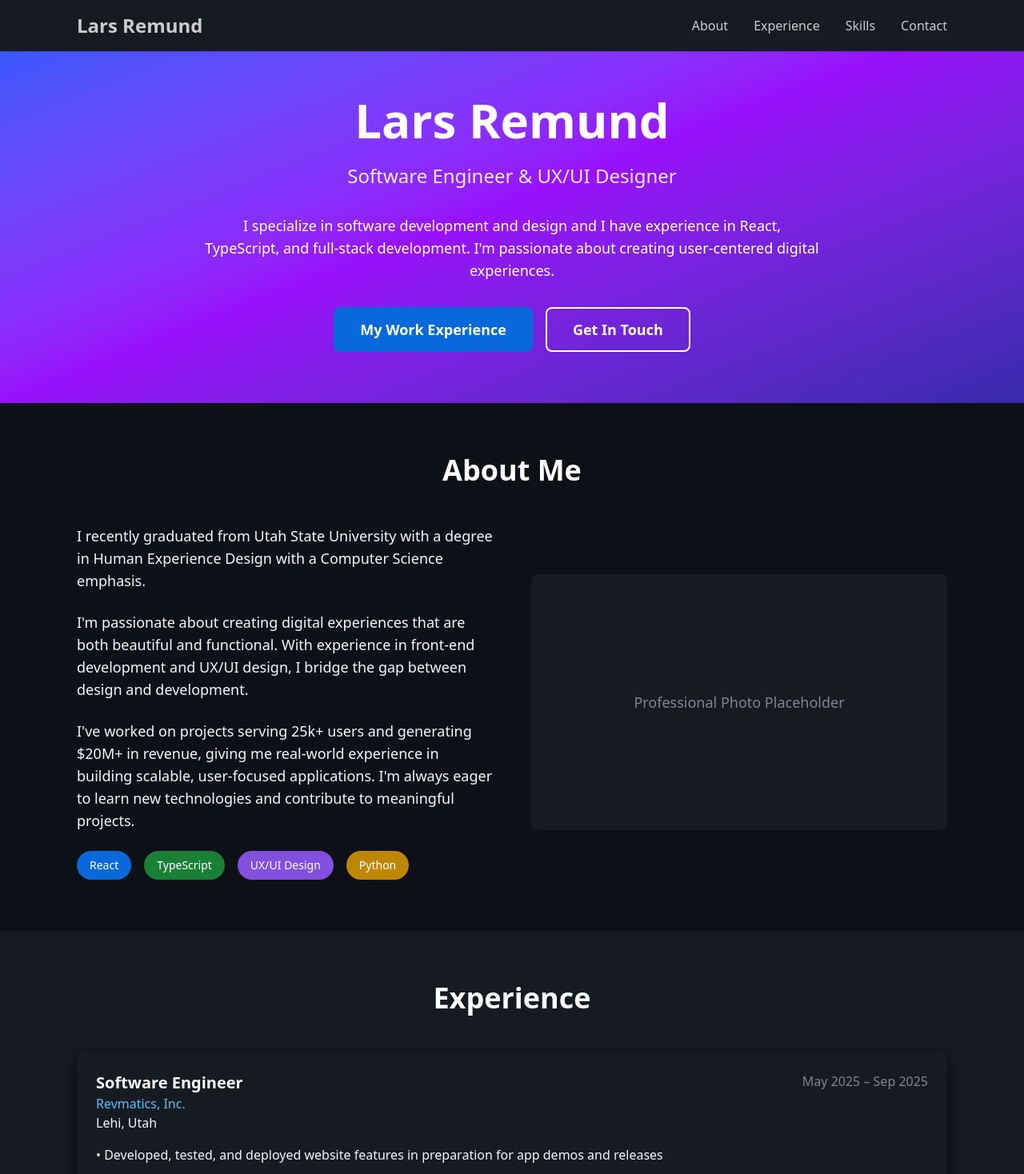
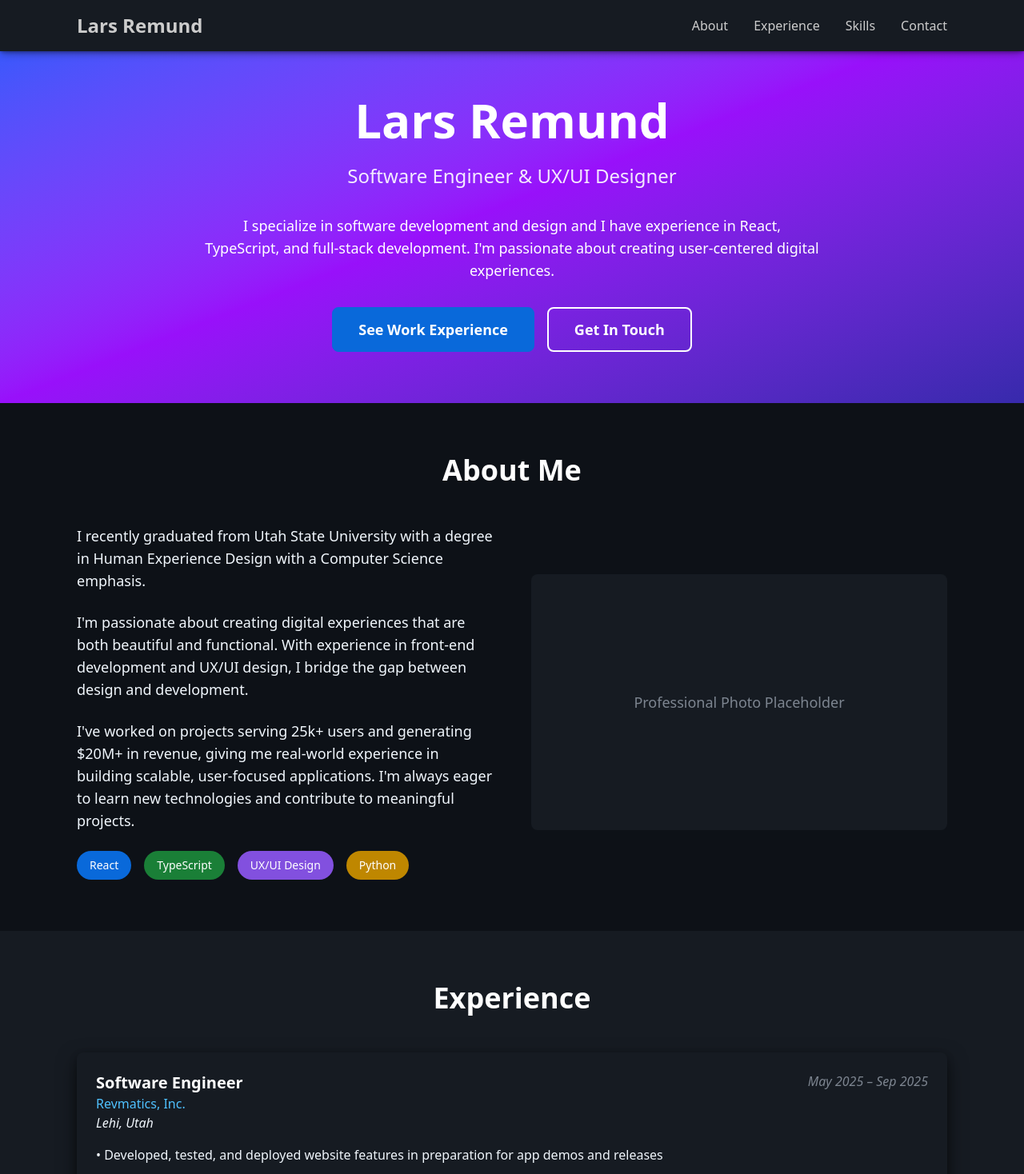
Before and after one commit to laremund/portfolio, a React (Vite) app: page / in a window 1280 px wide. Shown: the top 1468 px of the page at 80% size. Built offline with nearby package versions, Linux system fonts and the light colour scheme.

Commit message:
feat: style and language revisions

```diff
--- a/src/App.tsx
+++ b/src/App.tsx
@@ -10,7 +10,7 @@ function App() {
   return (
     <div className="min-h-screen" style={{backgroundColor: '#0d1117'}}>
       {/* Navigation */}
-      <nav className="fixed top-0 w-full shadow-sm z-50" style={{backgroundColor: '#161b22'}}>
+      <nav className="fixed top-0 w-full z-50" style={{backgroundColor: '#161b22', boxShadow: '0 4px 10px -2px rgba(0, 0, 0, 0.4), 0 2px 4px -1px rgba(0, 0, 0, 0.3)'}}>
         <div className="max-w-6xl mx-auto px-4 sm:px-6 lg:px-8">
           <div className="flex justify-between items-center py-4">
             <div className="text-2xl font-bold" style={{color: '#cccccc'}}>Lars Remund</div>
@@ -18,6 +18,7 @@ function App() {
               <a href="#about" className="transition-colors" style={{color: '#cccccc'}} onMouseEnter={(e) => (e.target as HTMLElement).style.color = '#ffffff'} onMouseLeave={(e) => (e.target as HTMLElement).style.color = '#cccccc'}>About</a>
               <a href="#experience" className="transition-colors" style={{color: '#cccccc'}} onMouseEnter={(e) => (e.target as HTMLElement).style.color = '#ffffff'} onMouseLeave={(e) => (e.target as HTMLElement).style.color = '#cccccc'}>Experience</a>
               <a href="#skills" className="transition-colors" style={{color: '#cccccc'}} onMouseEnter={(e) => (e.target as HTMLElement).style.color = '#ffffff'} onMouseLeave={(e) => (e.target as HTMLElement).style.color = '#cccccc'}>Skills</a>
+              {/* TODO: uncomment this when portfolio is ready */}
               {/* <a href="#portfolio" className="transition-colors" style={{color: '#cccccc'}} onMouseEnter={(e) => (e.target as HTMLElement).style.color = '#ffffff'} onMouseLeave={(e) => (e.target as HTMLElement).style.color = '#cccccc'}>Portfolio</a> */}
               <a href="#contact" className="transition-colors" style={{color: '#cccccc'}} onMouseEnter={(e) => (e.target as HTMLElement).style.color = '#ffffff'} onMouseLeave={(e) => (e.target as HTMLElement).style.color = '#cccccc'}>Contact</a>
             </div>
@@ -51,7 +52,7 @@ function App() {
           </p>
           <div className="flex flex-col sm:flex-row gap-4 justify-center">
             <Button href="#experience" variant="primary" size="lg">
-              My Work Experience
+              See Work Experience
             </Button>
             <Button href="#contact" variant="outline" size="lg">
               Get In Touch
@@ -159,6 +160,7 @@ function App() {
       </section>
 
       {/* Portfolio Section */}
+      {/* TODO: uncomment this when portfolio is ready */}
       {/* <section id="portfolio" className="py-16" style={{backgroundColor: '#161b22'}}>
         <div className="max-w-6xl mx-auto px-4 sm:px-6 lg:px-8">
           <h2 className="text-4xl font-bold text-center mb-12" style={{color: '#ffffff'}}>Portfolio</h2>
--- a/src/components/ExperienceCard/ExperienceCard.tsx
+++ b/src/components/ExperienceCard/ExperienceCard.tsx
@@ -19,9 +19,9 @@ export default function ExperienceCard({
         <div>
           <h3 className="text-xl font-semibold" style={{color: '#ffffff'}}>{title}</h3>
           <p className="font-medium" style={{color: '#4fc1ff'}}>{company}</p>
-          <p style={{color: '#f0f6fc'}}>{location}</p>
+          <p className="italic" style={{color: '#f0f6fc'}}>{location}</p>
         </div>
-        <span className="mt-2 md:mt-0" style={{color: '#7d8590'}}>{duration}</span>
+        <span className="mt-2 md:mt-0 italic" style={{color: '#7d8590'}}>{duration}</span>
       </div>
       <ul className="space-y-2" style={{color: '#f0f6fc'}}>
         {responsibilities.map((responsibility, index) => (
```
